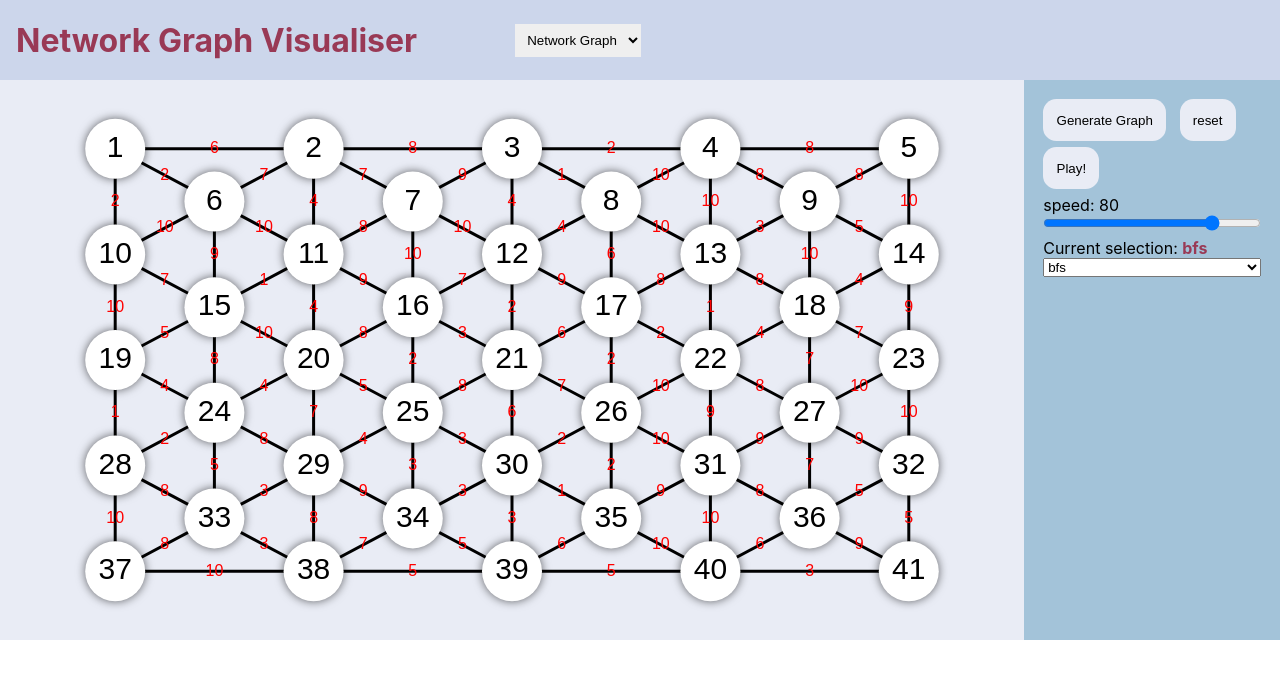
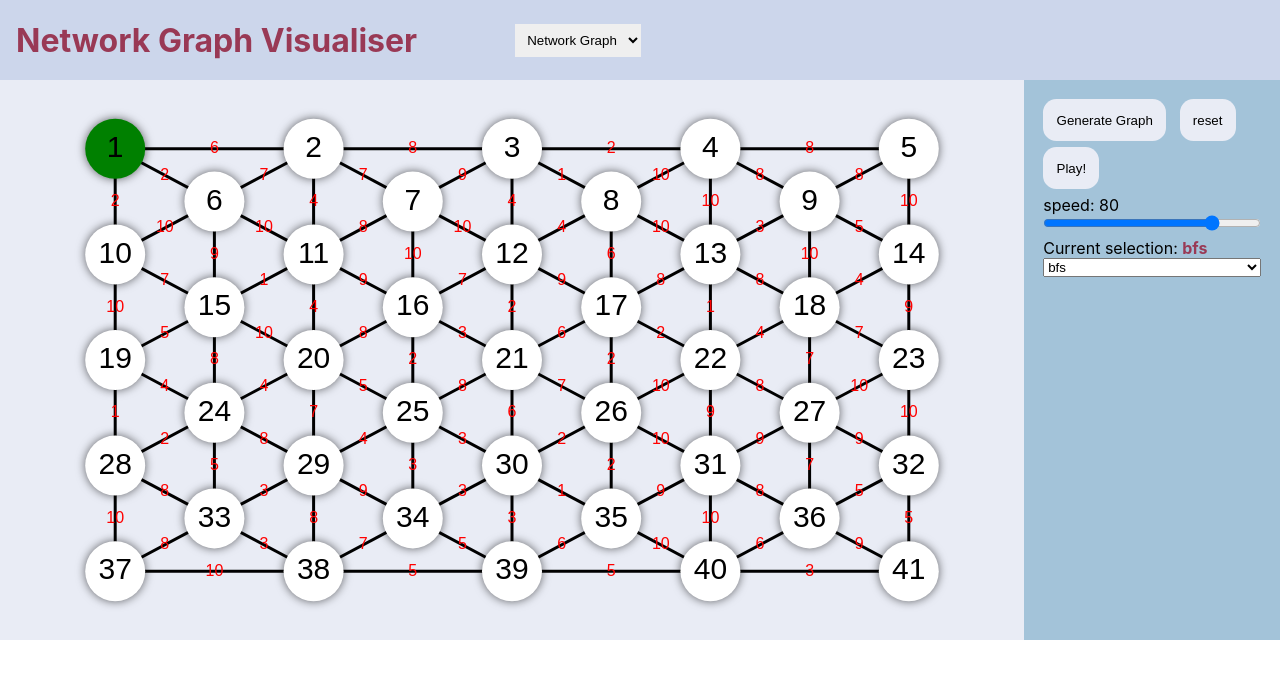
Before and after one commit to johanvandongen/visualiser, a React (Create React App) app: page / in a window 1280 px wide. Shown: the top 678 px of the page. Built offline with nearby package versions, Linux system fonts and the light colour scheme.

Commit message:
start/end node functionality
users can now adjust the starting and ending node of the graph

```diff
--- a/src/components/GraphArea.js
+++ b/src/components/GraphArea.js
@@ -1,5 +1,5 @@
 import React, { useEffect, useState, useRef } from "react";
-import { Stage, Layer } from 'react-konva';
+import { Stage, Layer, Circle } from 'react-konva';
 import Edge from './Edge'
 import Node from './Node'
 
@@ -22,20 +22,6 @@ export default function GraphVisualisation(props) {
       console.log(this)
     }
     props.updateNodes(id, pos)
-    // setNodes((prev) => {
-    //   if (prev != null && prev.length > 0) {
-    //     let nodesCopy = JSON.parse(JSON.stringify(prev))
-    //     for (let i = 0; i< nodesCopy.length; i++) {
-
-    //       if (nodesCopy[i].id === id) {
-    //         nodesCopy[i] = {...nodesCopy[i], ...pos}
-    //       }
-    //     }
-    //     return nodesCopy
-    //   } else {
-    //     return prev
-    //   }
-    // })
   }
 
   // Load in graph network from props
@@ -46,6 +32,7 @@ export default function GraphVisualisation(props) {
           {...node,
             isDragging: false,
             id: "node" + index,
+            color: props.network.start === index+1 ? "green" :  props.network.end === index+1 ? "red" : node.color,
             x: node.x / 100 * props.width, // Scale to fit whole canvas
             y: node.y / 100 * props.height,
           }))
@@ -134,7 +121,13 @@ export default function GraphVisualisation(props) {
       props.add(e, key)
     } else if (key === "Shift") {
       handleShiftClick(e)
-    } else {
+    } else if (key === "s") {
+      e.target.attrs.type === "nodeText" && props.setStart(e.target.parent.attrs.nodeNumber+1)
+    } else if (key === "e") {
+      e.target.attrs.type === "nodeText" && props.setEnd(e.target.parent.attrs.nodeNumber+1)
+    } else if (key === "r") {
+      props.setEnd(null)
+    }else {
       console.log(key)
     }
   }
@@ -166,15 +159,16 @@ export default function GraphVisualisation(props) {
               />
             ))}
 
-            {newEdge.node1 !== null && <Edge
+            {newEdge.node1 !== null &&
+            <Circle
               key={"newedge"}
               id={"newedge"}
-              node1={newEdge.node1}
-              node2={newEdge.node1}
-              color={"green"}
-              weight={1}
-              weighted={true}
-              />}
+              stroke={"green"}
+              radius={nodeSize}
+              x={newEdge.node1.x}
+              y={newEdge.node1.y}
+            />
+              }
           </Layer>
         </Stage>
     )
--- a/src/components/GraphVisualisation.js
+++ b/src/components/GraphVisualisation.js
@@ -118,6 +118,8 @@ const generateNodes = (w, h, margin) => {
 const initialState = {
   nodes: generateNodes(5, 5, 10),
   adjList: generateAdjList(generateDiamondAdj(5, 5), false),
+  start: 1,
+  end: null,
   directed: false,
   weighted: true,
   reset: 0,
@@ -129,14 +131,24 @@ const reducer = (state, action) => {
   switch(action.type) {
     case 'addVertex':
       return {...state,
-        nodes: [...state.nodes, {node: action.v, color:"red", x:action.pos.x/action.w*100, y:action.pos.y/action.h*100}],
+        nodes: [...state.nodes, {node: action.v, color:"white", x:action.pos.x/action.w*100, y:action.pos.y/action.h*100, id:'node'+state.nodes.length}],
         adjList: {...state.adjList, [action.v]: []}
       }
     case 'addEdge':
-      console.log("inputs: ", action.v, action.w)
-      // Not correct atm
       let adjV = state.adjList.hasOwnProperty(action.v) ? [...state.adjList[action.v]] : []
       let adjW = state.adjList.hasOwnProperty(action.w) ? [...state.adjList[action.w]] : []
+
+      for (const node2 of adjV) {
+        if (node2.node === action.w) {
+          return {...state}
+        }
+      }
+
+      for (const node2 of adjW) {
+        if (node2.node === action.v) {
+          return {...state}
+        }
+      }
 
       if (!adjV.includes(action.w)) {
         adjV.push({node: action.w, weight: 1, color:'black'})
@@ -154,6 +166,18 @@ const reducer = (state, action) => {
       };
     case 'update':
       return {...state, adjList: action.adj, nodes: state.nodes.map((node, i) => ({...node, color: action.nodes[i].color}))}
+    case 'setStart':
+      if (action.start === state.end) {
+        console.warn("Cant set the end to the same node as the starting node")
+        return {...state}
+      }
+      return {...state, start: action.start, reset: (state.reset + 1) % 2}
+    case 'setEnd':
+      if (action.end === state.start) {
+        console.warn("Cant set the end to the same node as the starting node")
+        return {...state}
+      }
+      return {...state, end: action.end, reset: (state.reset + 1) % 2}
     case 'setNewGraph':
       return {...state, adjList: action.adj, nodes: action.nodes}
     case 'updateNodes':
@@ -241,7 +265,7 @@ export default function GraphVisualisation() {
       } else if (alg === ALG.DFS) {
         traverser = new DFS();
       }
-      return traverser.stepGenerator(1, 1, adjMatrix, nodes)
+      return traverser.stepGenerator(networkGraph.start, networkGraph.end, adjMatrix, nodes)
     });
   }
 
@@ -325,7 +349,9 @@ export default function GraphVisualisation() {
         addEdge={(v, w) => {
           dispatchNetworkGraph({type: 'addEdge', v:v, w:w})
           dispatchNetworkGraph({type: 'triggerStartVis', timer: null, visCompleted: false, trigger: true})
-          }}/>
+          }}e
+        setStart={(start) => dispatchNetworkGraph({type: 'setStart', start:start})}
+        setEnd={(end) => dispatchNetworkGraph({type: 'setEnd', end:end})}/>
       </div>
 
       <div style={sideMenuStyle}>
@@ -333,7 +359,6 @@ export default function GraphVisualisation() {
           <GraphGenButtons generate={generateGraph} reset={resetNetwork}/>
           <PlayPause timer={networkGraph.timer} runVis={runVis} pause={pauseVisualisation}/>
           <AlgSelection algs={ALG} alg={alogrithm} switchAlg={switchAlgorithm}/>
-          {/* <button onClick={addEdge}>Add Edge</button> */}
         </SideMenuGeneric>
       </div>
     </div>
--- a/src/graphAlgs/BFS.js
+++ b/src/graphAlgs/BFS.js
@@ -3,6 +3,7 @@ import { GraphAlgorithm } from "./GraphAlgorithm"
 export class BFS extends GraphAlgorithm {
 
     * stepGenerator(start, end, adjList, nodes) {
+        console.log(start, end)
         let adjListCopy = structuredClone(adjList)
         const nodesCopy = structuredClone(nodes)
 
@@ -15,6 +16,11 @@ export class BFS extends GraphAlgorithm {
             yield {adj: adjListCopy, nodes: this.color(start, visited, q, node, nodesCopy)}
 
             for (const v of adjListCopy[node]) {
+
+                if (v.node === end) {
+                    yield {adj: adjListCopy, nodes: this.color(start, visited, q, end, nodesCopy)}
+                    return;
+                }
 
                 if (!visited.includes(v.node)) {
 
--- a/src/graphAlgs/DFS.js
+++ b/src/graphAlgs/DFS.js
@@ -20,6 +20,8 @@ export class DFS extends GraphAlgorithm {
 
     }
 
+    found = false;
+
     stepGenerator(start, end, adjList, nodes) {
         const adjListCopy = structuredClone(adjList)
         const nodesCopy = structuredClone(nodes)
@@ -33,6 +35,18 @@ export class DFS extends GraphAlgorithm {
         yield {adj: adj, nodes: this.color(start, visited, node, nodes)}
 
         for (const v of adj[node]) {
+
+            if (this.found) {
+                return;
+            }
+
+            if (v.node === end) {
+                this.found = true
+                adj = this.colorEdge(v.node, node, "orange", adj);
+                yield {adj: adj, nodes: this.color(start, visited, end, nodes)}
+                return;
+            }
+
             if (!visited.includes(v.node)) {
                 // v.color = "orange"
                 adj = this.colorEdge(v.node, node, "orange", adj);
```
